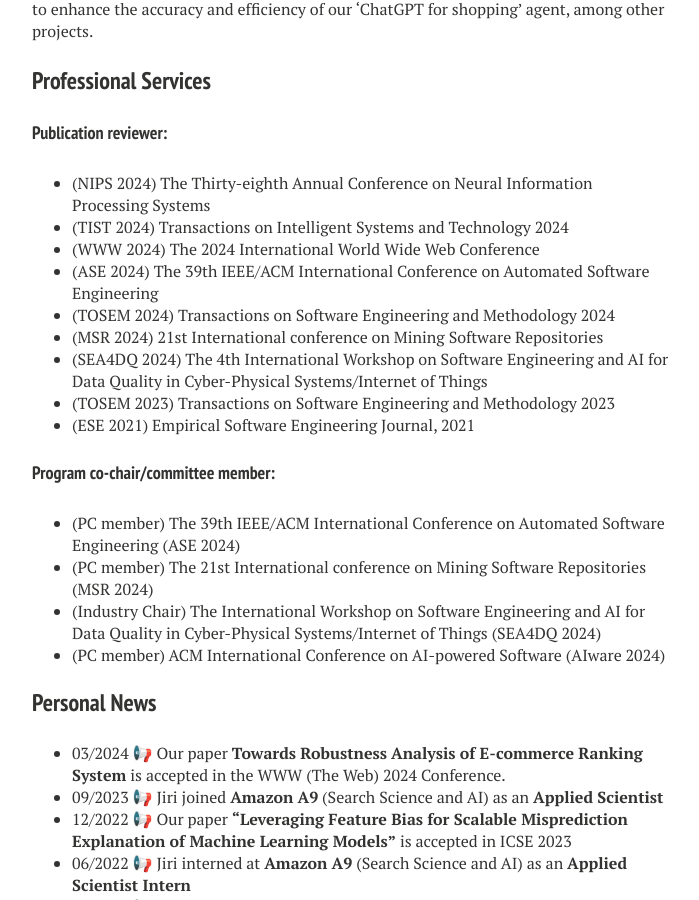
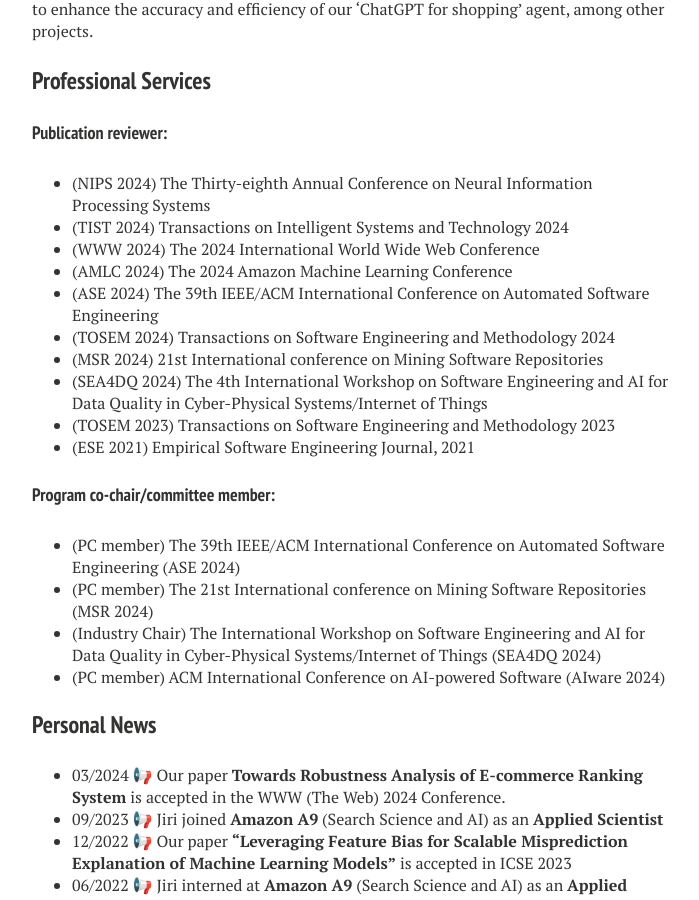
Before and after one commit to Jirigesi/Jirigesi.github.io, a Jekyll site: the page built from index.md, in a window 1280 px wide and 900 px high, scrolled down 620 px. Shown: the whole window, without its empty margins (288-987 px from the left). Built offline with Jekyll 4.4.1, drawn with Linux system fonts in a browser that asks for light colours; nearby versions of some CDN libraries; comment, search, counter and statistics services are not loaded.

Commit message:
Update index.md

```diff
--- a/index.md
+++ b/index.md
@@ -32,6 +32,7 @@ My team at Amazon Science is researching how to train large Natural Language Pro
 - (NIPS 2024) The Thirty-eighth Annual Conference on Neural Information Processing Systems
 - (TIST 2024) Transactions on Intelligent Systems and Technology 2024
 - (WWW 2024) The 2024 International World Wide Web Conference
+- (AMLC 2024) The 2024 Amazon Machine Learning Conference
 - (ASE 2024) The 39th IEEE/ACM International Conference on Automated Software Engineering
 - (TOSEM 2024) Transactions on Software Engineering and Methodology 2024
 - (MSR 2024) 21st International conference on Mining Software Repositories
```
